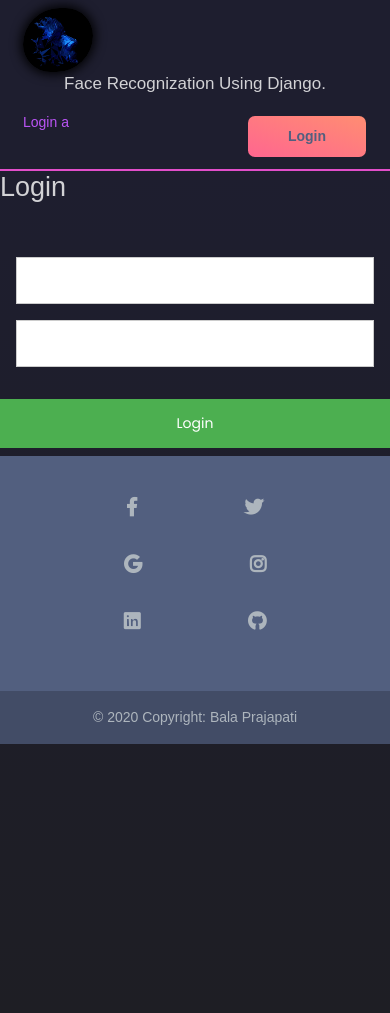
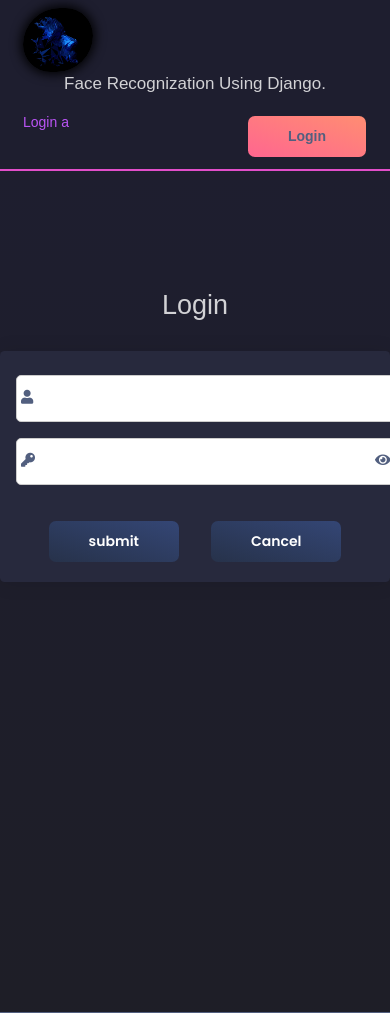
Before and after one commit to bala833/multi_python_project, a Django app: page /text/login/ in a window 390 px wide; the page is wider, and only the part inside the window is pictured. Shown: the top 1013 px of that part. Before the commit the page ends 744 px from the top of that part, so only its background shows below. Run offline with Django 3.2, Linux system fonts and the light colour scheme; parts of the project's set-up code (start-up, migrations or seed data) failed here and were passed over; some libraries are stand-ins or nearby versions.

Commit message:
added new login

```diff
--- a/face/face/templates/login.html
+++ b/face/face/templates/login.html
@@ -1,21 +1,160 @@
 {% extends 'base.html' %}
+{% load static %}
+{% load crispy_forms_tags %}
+
 {% block content %}
-{% load crispy_forms_tags %}
-  <h2>Login</h2>
-  <form method="post">
-    {% csrf_token %}
-    <div class="container">
-    <div class="row">
-      <div class="col-md-3">
-    {{ form.user_name}}
+<style type="text/css">
+  .errorlist{
+    display: none;
+  }
+  #id_user_name{
+    border-radius: 5px;
+  }
+  #id_password{
+    border-radius: 5px;
+  }
+
+
+.input-icons i {
+            position: absolute;
+        }
+
+        .input-icons {
+            width: 100%;
+            margin-bottom: 10px;
+        }
+
+        .icon {
+            padding: 23px;
+            min-width: 40px;
+        }
+
+        .input-field {
+            width: 100%;
+            padding: 10px;
+            text-align: center;
+        }
+        .icon_rpls{
+
+            margin-left: -18px !important;
+        }
+      input[type=text], input[type=password] {
+          width: 106% !important;
+        }
+
+.pass_icon {
+    float: right;
+    margin-top: 23px;
+  }
+</style>
+<div class="row " style="margin-top: 70px;">
+    <div class="col-md-4">
     </div>
-      <div class="col-md-3">
-    {{ form.password}}
+    <div class="col-md-4 mt-5 d-flex justify-content-center">
+        <span style="color: white;">
+            <h2>Login</h2>
+        </span>
     </div>
+    <div class="col-md-4">
     </div>
+</div>
+
+<div class="row " style="margin-bottom: 400px; ">
+    <div class="col-md-4">
     </div>
-    <button type="submit">Login</button>
-  </form>
+    <div class="col-md-4">
+        <div class="card">
+            <div class="m-3">
+                {% if form.errors %}
+                <p style="color: red;">Your username and password didn't match. Please try again.</p>
+                {% endif %}
+                <form method="post">
+                    {% csrf_token %}
+             <div class="input-icons">
+              <i class="fa fa-user icon icon_rpls"></i>
+                    {{form.user_name}}
+                     <i class="fa fa-key icon icon_rpls">
+                          </i>
+{% comment %}
+                    <a id="log_show_pwd" class="pass_icon "  onclick="show_password('id_password','log_show_pwd','log_hide_pwd')"><i class="fa fa-eye-slash show_password"></i></a>
+{% endcomment %}
+                    <a toggle="#id_password" class="field-icon toggle-password pass_icon"><i id="icon_add" class="fa fa-fw fa-eye  "></i></a>
+                    {{form.password}}
+                  <!-- <a toggle="#id_password" class="field-icon toggle-password pass_icon"><i class="fa fa-fw fa-eye "></i></a> -->
+                  </div>
+                    <div class="row mt-4 d-flex justify-content-center">
+                            <input class="btn btn-secondary mr-3" type="submit" value="submit" />
+                            <input class="btn btn-secondary ml-3" type="button" value="Cancel" onclick="window.history.go(-1);" />
+                    </div>
+                </form>
+            </div>
+        </div>
+    </div>
+    <div class="col-md-4">
+    </div>
+</div>
 
 
 {% endblock content %}
+{% block javascripts %}
+<script type="text/javascript">
+  // function show_password(input_id, show_pwd_id, hide_pwd_id) {
+  //   document.getElementById(input_id).type = "text";
+  //   document.getElementById(show_pwd_id).addAttr('hidden');
+  //   document.getElementById(hide_pwd_id).removeAttr('hidden');
+  // }
+
+  // function hide_password(input_id, show_pwd_id, hide_pwd_id) {
+  //   alert(show_pwd_id+hide_pwd_id)
+  //     document.getElementById(input_id).type = "password";
+  //     document.getElementById(show_pwd_id).removeAttr('hidden');
+  //     document.getElementById(hide_pwd_id).addAttr('hidden');
+  // }
+
+
+$(".toggle-password").click(function() {
+
+  $(this).toggleClass("fa-eye fa-eye-slash");
+  var input = $($(this).attr("toggle"));
+  if (input.attr("type") == "password") {
+    input.attr("type", "text");
+  } else {
+    input.attr("type", "password");
+  }
+});
+</script>
+{% endblock javascripts %}
+
+
+{% comment %}
+<div class="container">
+    <div class="row">
+            {{ form.user_name|as_crispy_field}}
+        </div>
+        <div class="col-md-3">
+            {{ form.password|as_crispy_field}}
+        </div>
+    </div>
+</div>
+
+
+
+
+
+    <div class="row " style="margin-bottom: 400px;">
+        <div class="col-md-8">
+          <img src="{% static '/images/login_1.png' %}">
+        </div>
+        <div class="col-md-3 mt-5">
+            {% if form.errors %}
+            <p>Your username and password didn't match. Please try again.</p>
+            {% endif %}
+            <form method="post">
+                    {% csrf_token %}
+                    {{form}}
+                <button class="btn btn-success" type="submit">Login</button>
+                <input class="btn btn-secondary" type="button" value="Cancel" onclick="window.history.go(-1);" />
+            </form>
+        </div>
+  </div>
+{% endcomment %}
--- a/face/text/forms.py
+++ b/face/text/forms.py
@@ -7,7 +7,8 @@ from crispy_forms.layout import Layout,Field, Fieldset, ButtonHolder, Submit,But
 from django.forms import CharField, Form, PasswordInput
 from django.contrib.auth import authenticate
 from django.core.exceptions import ValidationError
-
+from django.contrib.auth import authenticate, login
+import requests
 # class VideoForm(forms.ModelForm):
 #     class Meta:
 #         model= Videos
@@ -40,7 +41,7 @@ class ImageToTextForm(forms.ModelForm):
 
 
 class LoginForm(forms.Form):
-    user_name = forms.CharField(label="Enter Email/Number")
+    user_name = forms.CharField(label="Enter Email or Number")
     password =  forms.CharField(widget=PasswordInput())
 
     def __init__(self,*args, **kwargs):
@@ -51,14 +52,18 @@ class LoginForm(forms.Form):
     def clean(self):
         user_name = self.cleaned_data['user_name']
         password = self.cleaned_data['password']
+        print(user_name,password,'bala')
         if user_name and password:
             user = authenticate(username=user_name, password=password)
             print(user)
             if user:
+            #     if user.is_superuser:
+            #         login(request, user)
                 print('login')
             else:
-                raise ValidationError("enter right credential")
-        return user_name
+                print('error')
+                raise forms.ValidationError('')
+        return user
 
 # class ContactForm(forms.Form):
 #     postcode = forms.CharField(max_length=10)
--- a/face/text/views.py
+++ b/face/text/views.py
@@ -122,10 +122,22 @@ from django.contrib.auth import logout
 from django.contrib.auth import login as auth_login
 def login_(request,template_name="login.html"):
     if request.method == "POST":
+        print(request.POST)
+        user_name = request.POST.get('user_name')
+        password = request.POST.get('password')
+        print(user_name,password,"views")
+
         form = LoginForm(request.POST)
         if form.is_valid():
-            print('working')
-            pass
+            user = authenticate(username=user_name, password=password)
+            if user is not None:
+                login(request, user)
+                if user.is_superuser:
+                    # print(request.user.is_authenticated)
+                    # print(request.user)
+                    # print(user.is_superuser,'is_superuser')
+                    success_url = reverse('success_login')
+                    return HttpResponseRedirect(success_url)
 
     else:
         form = LoginForm()
```
Also changed, not shown: face/db.sqlite3, face/media/images/WhatsApp_Image_2021-03-30_at_3.35.39_PM.jpeg (added), face/media/images/WhatsApp_Image_2021-03-30_at_3.35.39_PM_4rb7Twv.jpeg (added), face/static/media/images/login_1.png (added).
